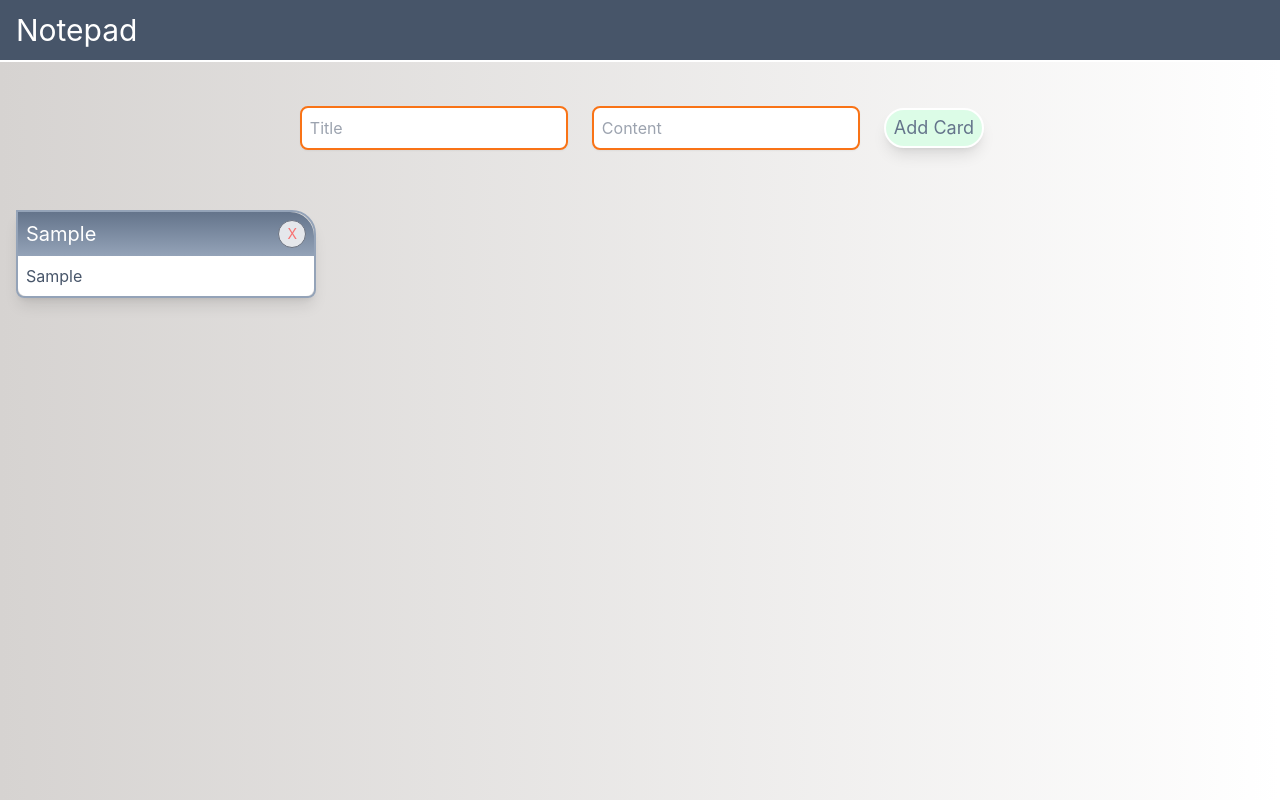
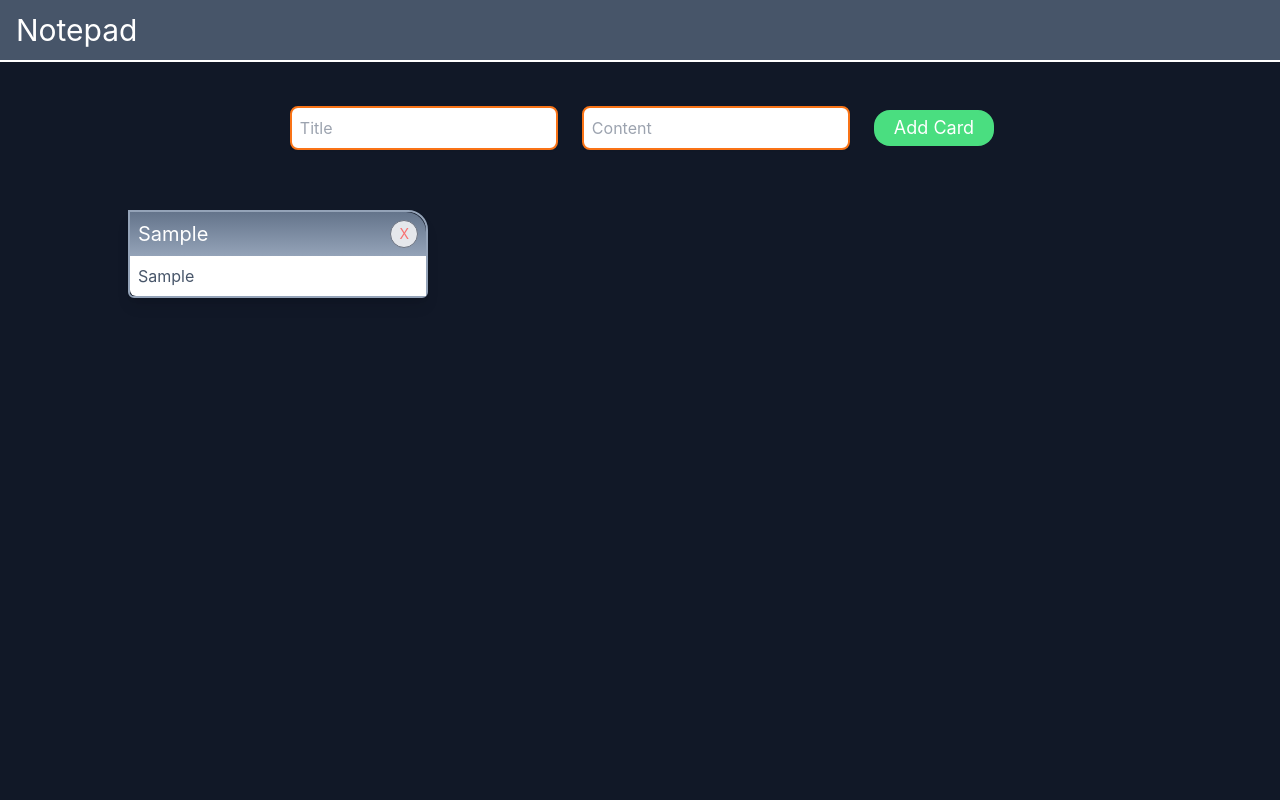
Before and after one commit to aaron-san/Notepad, a React (Create React App) app: page / in a window 1280 px wide. Both pictures are taken after typing "Sample", "Sample" into the empty fields and a click on the button "Add Card". Built offline with nearby package versions, Linux system fonts and the light colour scheme.

Commit message:
reformatted

```diff
--- a/src/App.css
+++ b/src/App.css
@@ -1,17 +1,13 @@
 .App {
   /* text-align: center; */
-  max-width: 80%;
+  /* max-width: 80%; */
   /* background: linear-gradient(45deg, rgb(221, 215, 215), rgb(200, 200, 228) 100%); */
   min-height: 100vh;
   min-width: 100vw;
 }
 
-/* button {
-
-  background: greenyellow;
-  text-align: center;
-  border-radius: 4em;
-  font-size: large;
-  font-family: cursive;
-  box-shadow: 0 0 0.5em 0.5em aqua;
-} */
+@layer component {
+  .App {
+    @apply bg-gray-900 max-w-6xl;
+  }
+}
--- a/src/App.tsx
+++ b/src/App.tsx
@@ -25,18 +25,11 @@ function App() {
     return items || [];
   });
 
-  // {
-  //   id: 1,
-  //   title: "Card 1",
-  //   content: "Card 1 content",
-  // },
-
   useEffect(() => {
     localStorage.setItem("items", JSON.stringify(items));
   }, [items]);
 
   const handleDelete = (id: number) => {
-    // e: React.MouseEvent<HTMLElement, MouseEvent>) => {
     const filteredItems = items.filter((item) => {
       return item.id !== id;
     });
@@ -51,13 +44,12 @@ function App() {
   }
 
   const List: React.FC<IProps> = ({ items }) => {
-    // const [showItem, setShowItem] = useState<React.SetStateAction<boolean>>(true);
     const renderList = (): JSX.Element[] => {
       return items?.map((item) => {
         return (
           <li key={item.id}>
-            <div className="flex flex-col max-w-[300px] ml-4 sm:w-80 border-solid border-2 border-slate-400 rounded-br-lg rounded-bl-lg rounded-tr-3xl shadow-lg">
-              <div className="flex justify-between p-2  rounded-tr-3xl text-white text-xl bg-gradient-to-b from-slate-500 to-slate-400">
+            <div className="max-w-[300px] mx-auto sm:w-80 border-solid border-2 border-slate-400 rounded-br-[6px] rounded-bl-[6px] rounded-tr-[20px] shadow-lg">
+              <div className="flex justify-between p-2 rounded-tr-[20px] text-white text-xl bg-gradient-to-b from-slate-500 to-slate-400">
                 {item.title}
                 <button
                   className="text-red-400 px-2 text-sm bg-gray-200 rounded-full border border-gray-500 hover:bg-white hover:text-red-600"
@@ -66,7 +58,7 @@ function App() {
                   X
                 </button>
               </div>
-              <div className="bg-white p-2 rounded-br-lg rounded-bl-lg">
+              <div className="bg-white p-2 rounded-br-[6px]] rounded-bl-[6px]">
                 {item.content}
               </div>
             </div>
@@ -74,16 +66,20 @@ function App() {
         );
       });
     };
-    return <ul className="flex flex-wrap gap-3">{renderList()}</ul>;
+    return (
+      <ul className="flex flex-col flex-wrap md:flex-row mx-auto max-w-5xl gap-3">
+        {renderList()}
+      </ul>
+    );
   };
 
   return (
-    <div className="App bg-gradient-to-r from-stone-300">
+    <div className="App">
       <Header />
       <div className="flex justify-center">
         <AddToList setItems={setItems} items={items} />
       </div>
-      <main className="flex flex-wrap gap-6 text-slate-600 mt-4">
+      <main className="text-slate-600 mt-4">
         <List items={items} />
       </main>
     </div>
--- a/src/components/AddToList.tsx
+++ b/src/components/AddToList.tsx
@@ -53,7 +53,7 @@ const AddToList: React.FC<IProps> = ({ setItems, items }) => {
   };
 
   return (
-    <div className="m-8">
+    <div className="m-8 text-center">
       <input
         className="mx-3 border-2 border-orange-500 rounded-lg shadow-sm p-2"
         type="text"
@@ -71,7 +71,7 @@ const AddToList: React.FC<IProps> = ({ setItems, items }) => {
         name="content"
       />
       <button
-        className="text-slate-500 text-lg mx-3 bg-green-100 hover:bg-green-200 hover:text-slate-600 hover:shadow-xl border-2 border-white shadow-lg rounded-3xl px-2 py-1 mr-2"
+        className="text-white text-lg mx-3 bg-green-400 hover:bg-green-200 hover:text-slate-600 hover:shadow-xl border-3 border-white rounded-2xl px-5 py-1 mr-2"
         onClick={handleClick}
       >
         Add Card
--- a/src/index.css
+++ b/src/index.css
@@ -8,9 +8,17 @@ body {
     'Ubuntu', 'Cantarell', 'Fira Sans', 'Droid Sans', 'Helvetica Neue',
     sans-serif;
   -webkit-font-smoothing: antialiased;
-  -moz-osx-font-smoothing: grayscale;
+  /* -moz-osx-font-smoothing: grayscale; */
+
+
 }
 
+@layer components {
+  body {
+    @apply bg-purple-400;
+  }
+
+}
 code {
   font-family: source-code-pro, Menlo, Monaco, Consolas, 'Courier New',
     monospace;
```
Also changed, not shown: 11 other files (tests, documents, lock files or other folders).
